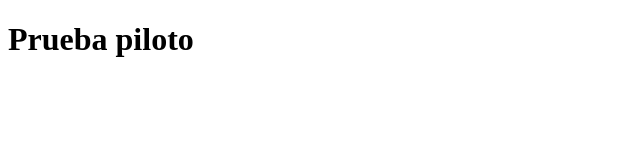
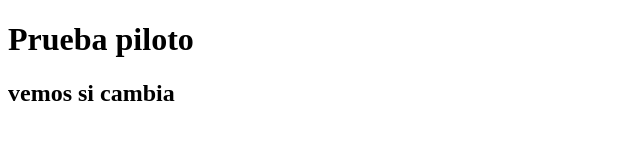
Before and after one commit to nahuel101/frontend, a plain HTML site: page index.html in a window 1280 px wide. Shown: the whole page, without its empty margins (0-640 px from the left). Drawn offline with Linux system fonts and the light colour scheme.

Commit message:
Update index.html

```diff
--- a/index.html
+++ b/index.html
@@ -7,5 +7,6 @@
 </head>
 <body>
     <h1>Prueba piloto</h1>
+    <h2>vemos si cambia</h2>
 </body>
 </html>
```
